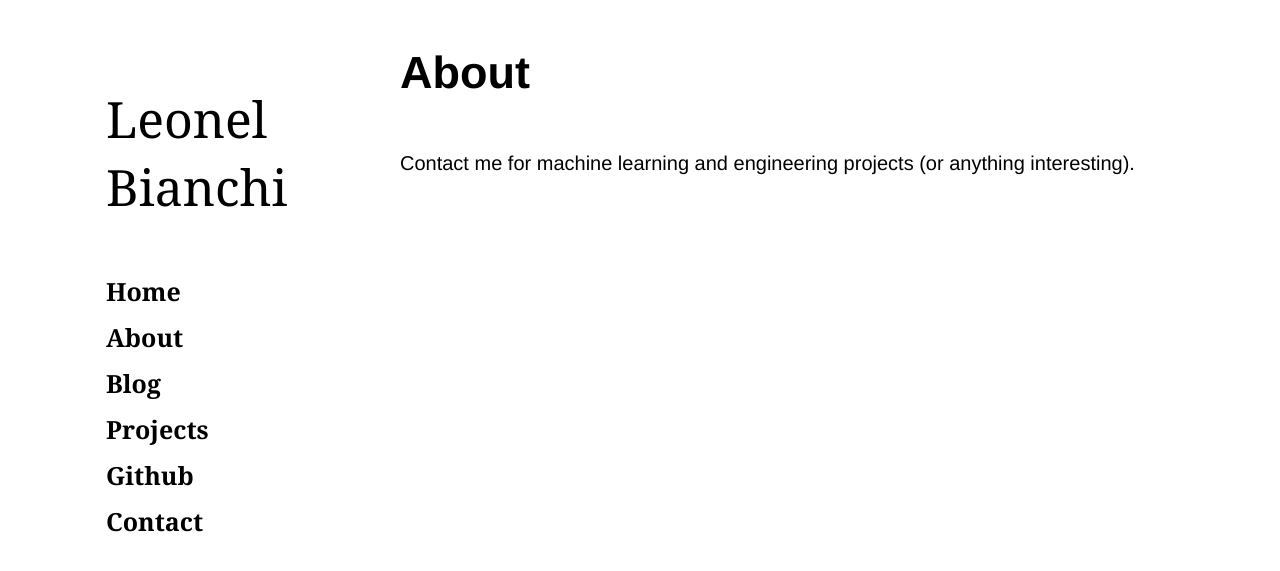
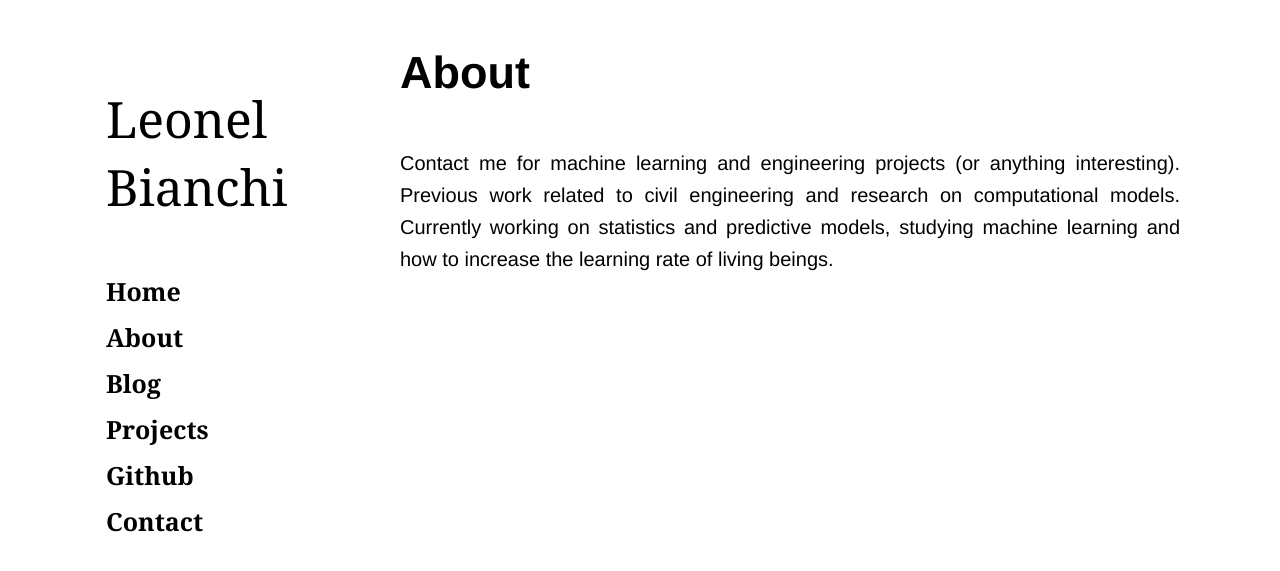
Before and after one commit to leonelBianchi/lebianchi.github.io, a Jekyll site: the page built from 1_about.md, in a window 1280 px wide. Shown: the top 571 px of the page. Built offline with Jekyll 4.4.1, drawn with Linux system fonts in a browser that asks for light colours.

```diff
--- a/1_about.md
+++ b/1_about.md
@@ -5,4 +5,4 @@ permalink: /about/
 
 ---
 
-Contact me for machine learning and engineering projects (or anything interesting).
+Contact me for machine learning and engineering projects (or anything interesting). Previous work related to civil engineering and research on computational models. Currently working on statistics and predictive models, studying machine learning and how to increase the learning rate of living beings.
```
Also changed, not shown: 1_projects.md (+2 -2 lines), _posts/2020-10-30-data-science-caba-joven.md (+1 -1 lines), _posts/2020-12-27-project-deep-learning-for-damage-detection.md (+1 -1 lines), _posts/2021-06-13-what-about-exponential-growth.md (+1 -1 lines).
